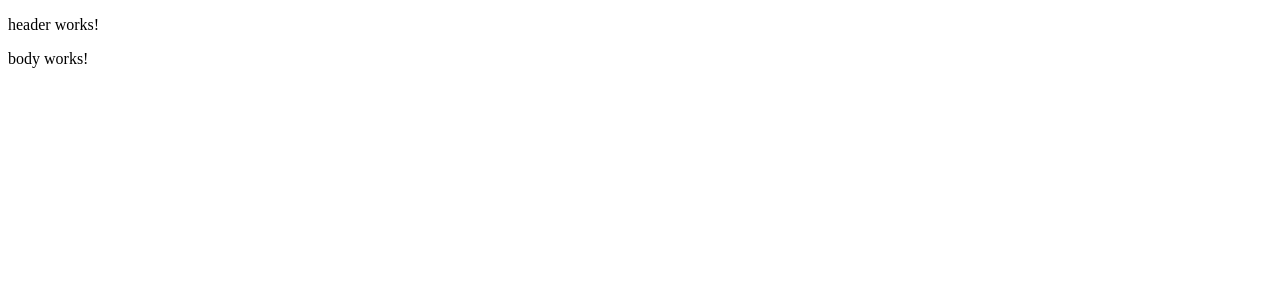
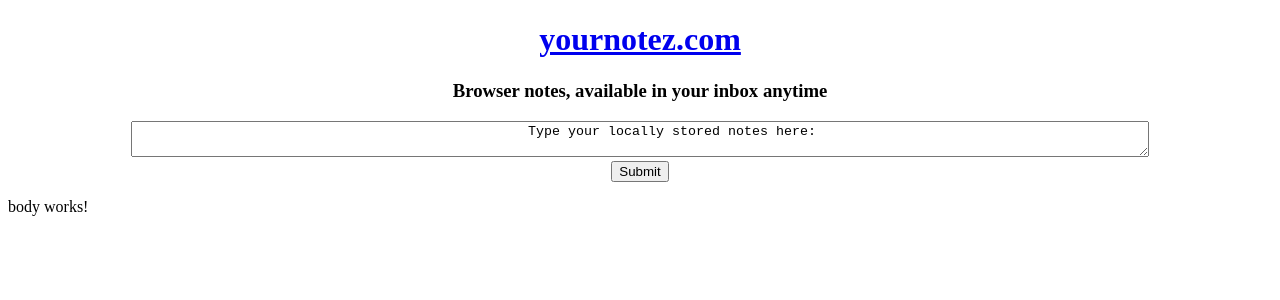
Before and after one commit to nikhilkulkarni1755/yournotez, an Angular app in the folder yournotez/: page / in a window 1280 px wide. Shown: the top 300 px of the page. Built offline with nearby package versions, Linux system fonts and the light colour scheme.

Commit message:
making front end look similar to prev app

```diff
--- a/yournotez/src/app/body/body.component.html
+++ b/yournotez/src/app/body/body.component.html
@@ -1 +1,4 @@
 <p>body works!</p>
+<div>
+
+</div>
--- a/yournotez/src/app/header/header.component.css
+++ b/yournotez/src/app/header/header.component.css
@@ -0,0 +1,7 @@
+* {
+    text-align: center;
+}
+
+textarea {
+    width: 80%;
+}
--- a/yournotez/src/app/header/header.component.html
+++ b/yournotez/src/app/header/header.component.html
@@ -1 +1,9 @@
-<p>header works!</p>
+<h1><a href="http://yournotez.com">yournotez.com</a></h1>
+<h3>Browser notes, available in your inbox anytime</h3>
+
+<div>
+    <textarea>
+        Type your locally stored notes here:
+    </textarea><br>
+    <input type="submit">
+</div>
```
Also changed, not shown: 3 other files (tests, documents, lock files or other folders).
